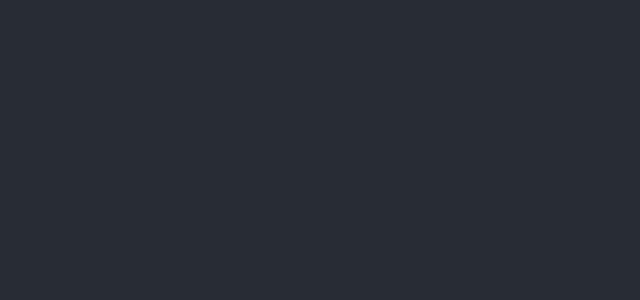
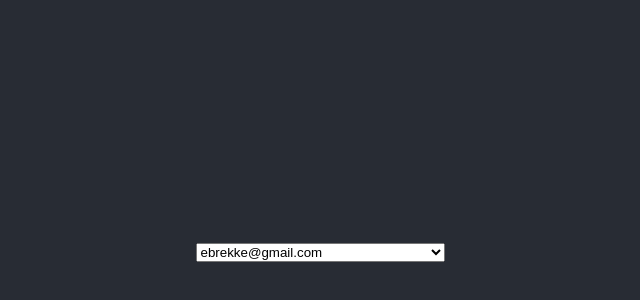
Before and after one commit to tiagoporto/react-multi-select, a React (Create React App) app: page / in a window 1280 px wide. Shown: the part 148-448 px from the top of the page, without its empty margins (320-960 px from the left). Built offline with nearby package versions, Linux system fonts and the light colour scheme.

Commit message:
Create a simple select and fetch values

```diff
--- a/package.json
+++ b/package.json
@@ -39,5 +39,8 @@
       "last 1 firefox version",
       "last 1 safari version"
     ]
+  },
+  "devDependencies": {
+    "sass": "^1.32.8"
   }
 }
--- a/src/App.css
+++ b/src/App.module.scss
@@ -1,14 +1,8 @@
-.App {
-  text-align: center;
-}
-
-.App-header {
+.main {
   background-color: #282c34;
   min-height: 100vh;
   display: flex;
   flex-direction: column;
   align-items: center;
   justify-content: center;
-  font-size: calc(10px + 2vmin);
-  color: white;
 }
--- a/src/App.tsx
+++ b/src/App.tsx
@@ -1,10 +1,13 @@
 import React from "react";
-import "./App.css";
+import style from "./App.module.scss";
+import { Select } from "./Select";
 
 function App() {
   return (
     <div className="App">
-      <header className="App-header"></header>
+      <main className={style.main}>
+        <Select />
+      </main>
     </div>
   );
 }
--- /dev/null
+++ b/src/Select.tsx
@@ -0,0 +1,29 @@
+import React, { useEffect, useState } from "react";
+
+export const Select = () => {
+  const [emails, setEmails] = useState<string[]>([]);
+
+  const getEmails = () => {
+    fetch("/email-list.json")
+      .then((response) => response.json())
+      .then((data) => {
+        setEmails(data);
+      });
+  };
+
+  useEffect(() => {
+    getEmails();
+  }, []);
+
+  return (
+    <select name="emails" id="emails">
+      {emails.map((email, index) => {
+        return (
+          <option value={email} key={index}>
+            {email}
+          </option>
+        );
+      })}
+    </select>
+  );
+};
```
Also changed, not shown: src/index.tsx (+8 -8 lines), src/index.scss (renamed from src/index.css), 1 other file (tests, documents, lock files or other folders).
